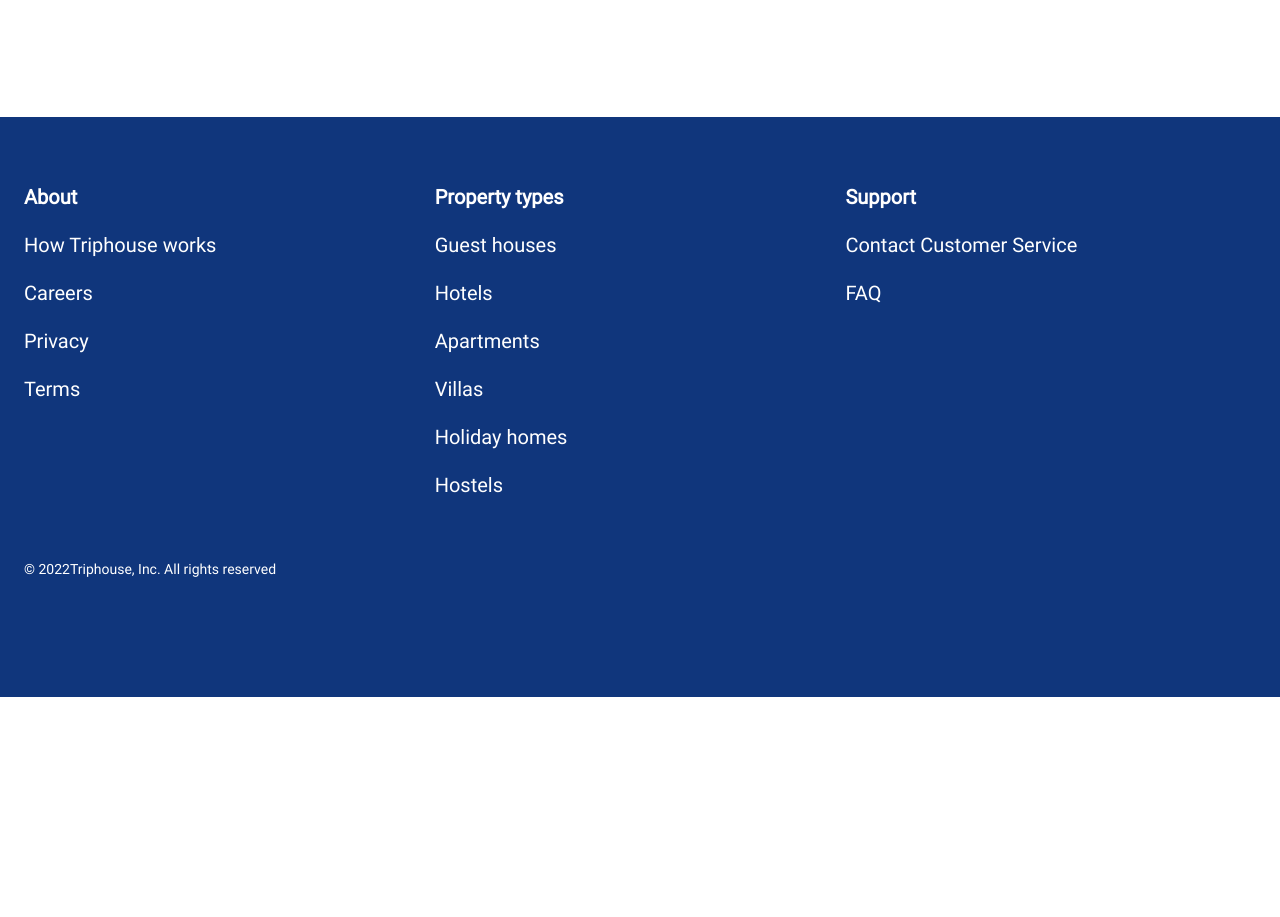
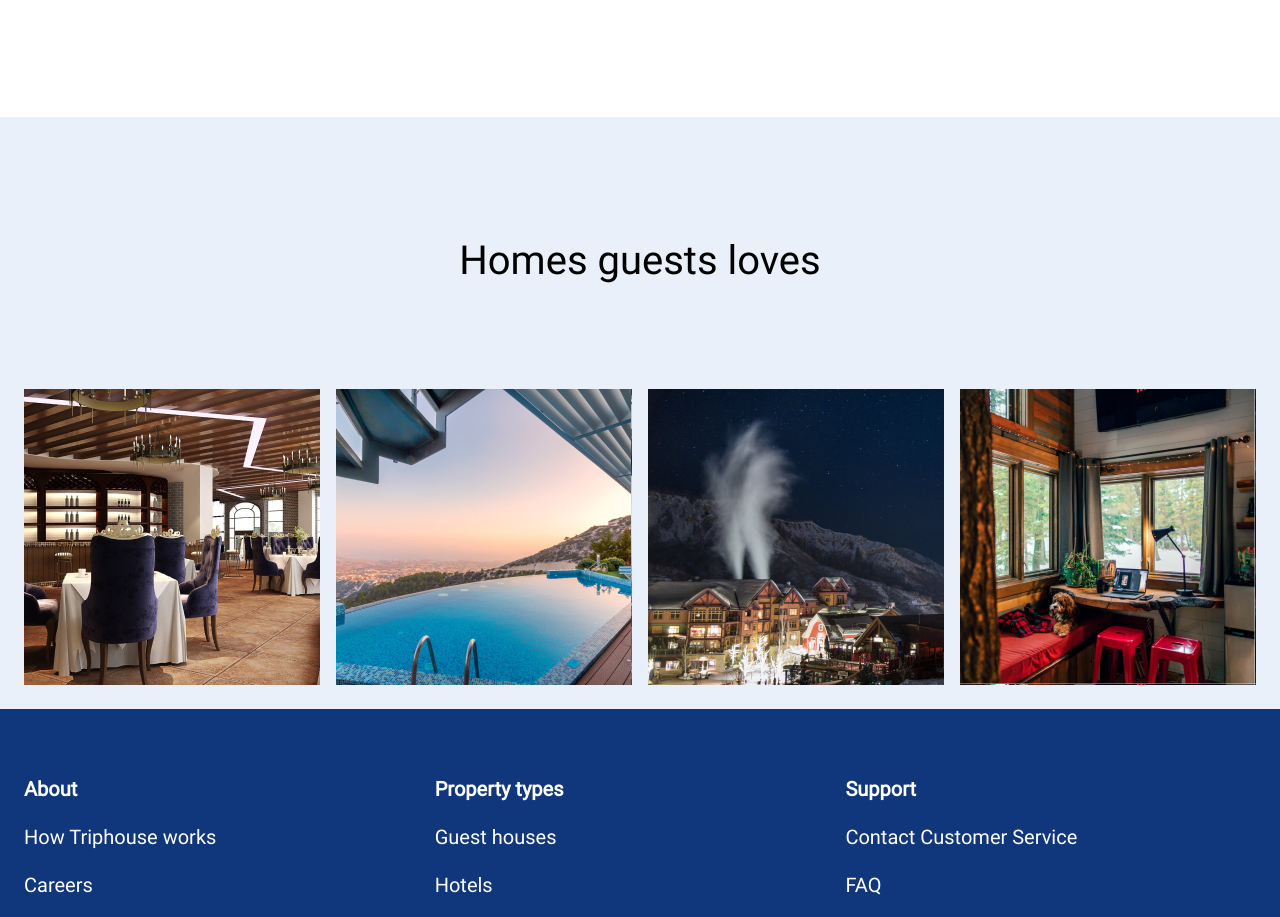
Before and after one commit to AngelinaZhukovich/if-html, a website: page index.html in a window 1280 px wide. Shown: the part 1246-2163 px from the top of the page. Before the commit the page ends 1943 px from the top, so only its background shows below. Drawn offline with Linux system fonts and the light colour scheme.

Commit message:
added houses-block

```diff
--- a/index.html
+++ b/index.html
@@ -185,6 +185,17 @@
         </div>
       </div>
     </div>
+    <div class="houses-block">
+      <div class="container">
+        <h2 class="houses-block_title">Homes guests loves</h2>
+        <div class="houses-block_container">
+          <div class="houses-block_hotel"></div>
+          <div class="houses-block_apartment"></div>
+          <div class="houses-block_villa"></div>
+          <div class="houses-block_hostel"></div>
+        </div>
+      </div>
+    </div>
     <div class="footer">
       <svg class="logo-img">
         <use href="images/icons/icons_svg/sprite.svg#logo-vector" />
--- a/styles/style.css
+++ b/styles/style.css
@@ -33,7 +33,7 @@
 label {
   color: var(--color-general-white);
 }
-/*TODO добавить классы input */
+
 input {
   height: 100%;
   border-radius: 8px;
@@ -296,14 +296,54 @@
 }
 
 .img-advantages ._svg {
-  /*width: 91px;*/
-  /*height: 75px;*/
   max-width: 100px;
   aspect-ratio: 1/1;
 }
 
 ._svg ._headphones {
   max-width: 75px;
+}
+
+.houses-block {
+  background-color: #eaf0f9;
+  display: flex;
+  flex-direction: column;
+}
+
+.houses-block_title {
+  padding-top: 120px;
+  padding-bottom: 105px;
+}
+
+.houses-block_container {
+  display: flex;
+  justify-content: center;
+  gap: 16px;
+  padding-bottom: 24px;
+}
+
+.houses-block_hotel {
+  background-image: url("/images/icons/icons_png/hotel.png");
+  height: 296px;
+  width: 296px;
+}
+
+.houses-block_apartment {
+  background-image: url("/images/icons/icons_png/apartment.png");
+  height: 296px;
+  width: 296px;
+}
+
+.houses-block_villa {
+  background-image: url("/images/icons/icons_png/villa.png");
+  height: 296px;
+  width: 296px;
+}
+
+.houses-block_hostel {
+  background-image: url("/images/icons/icons_png/hostel.png");
+  height: 296px;
+  width: 296px;
 }
 
 .footer {
@@ -409,7 +449,7 @@
     width: 24px;
   }
 
-  .top-section_img-menu{
+  .top-section_img-menu {
     display: flex;
     height: 16px;
     width: 24px;
@@ -420,14 +460,14 @@
     padding-top: 32px;
   }
 
-  .input-wrapper{
+  .input-wrapper {
     max-width: none;
     border: 1px solid #383838;
     border-radius: 4px;
     height: 48px;
   }
 
-  .form-button{
+  .form-button {
     max-width: none;
     border: 1px solid #383838;
     border-radius: 4px;
```
Also changed, not shown: images/icons/icons_png/apartment.png (added), images/icons/icons_png/hostel.png (added), images/icons/icons_png/hotel.png (added), images/icons/icons_png/villa.png (added).
